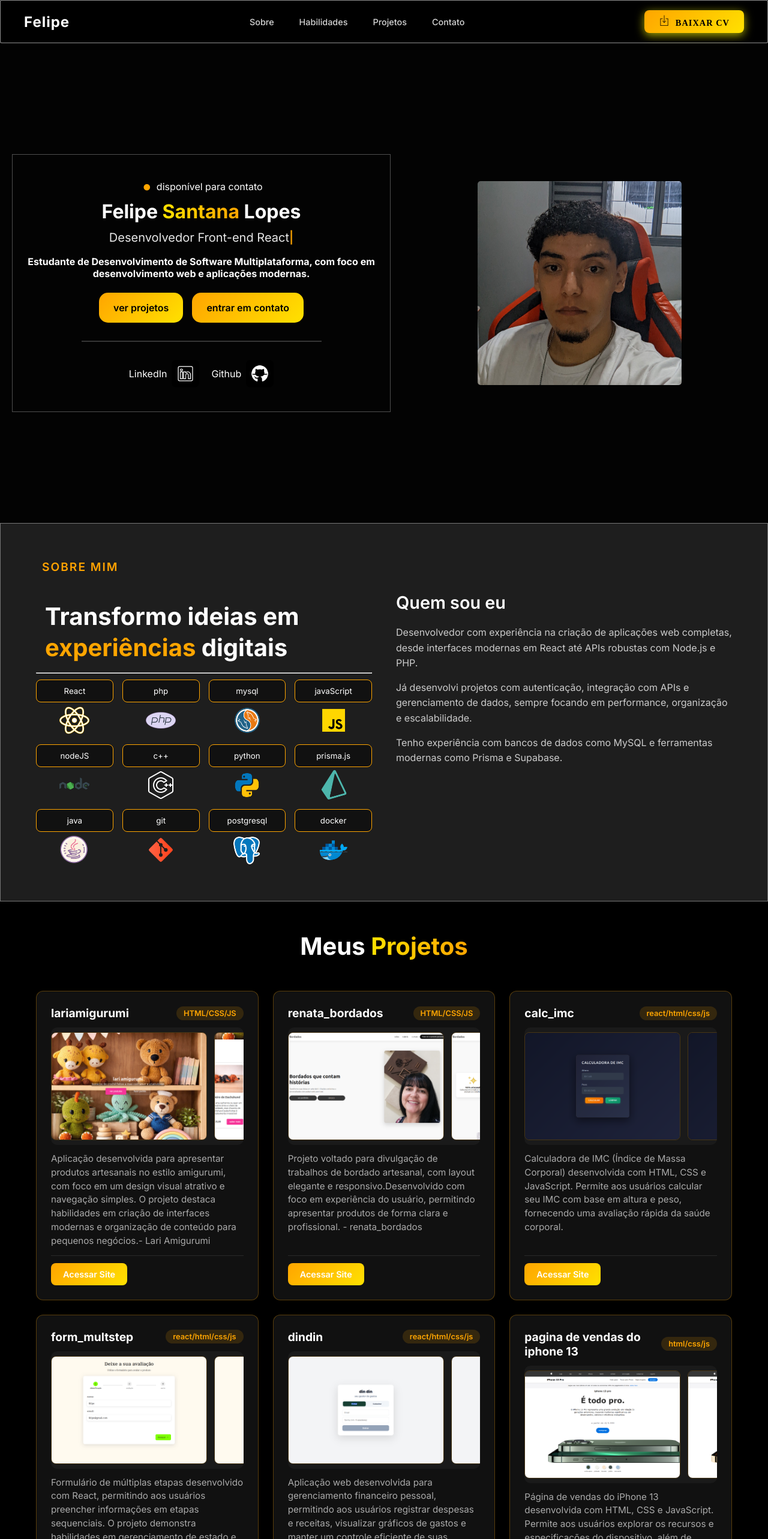
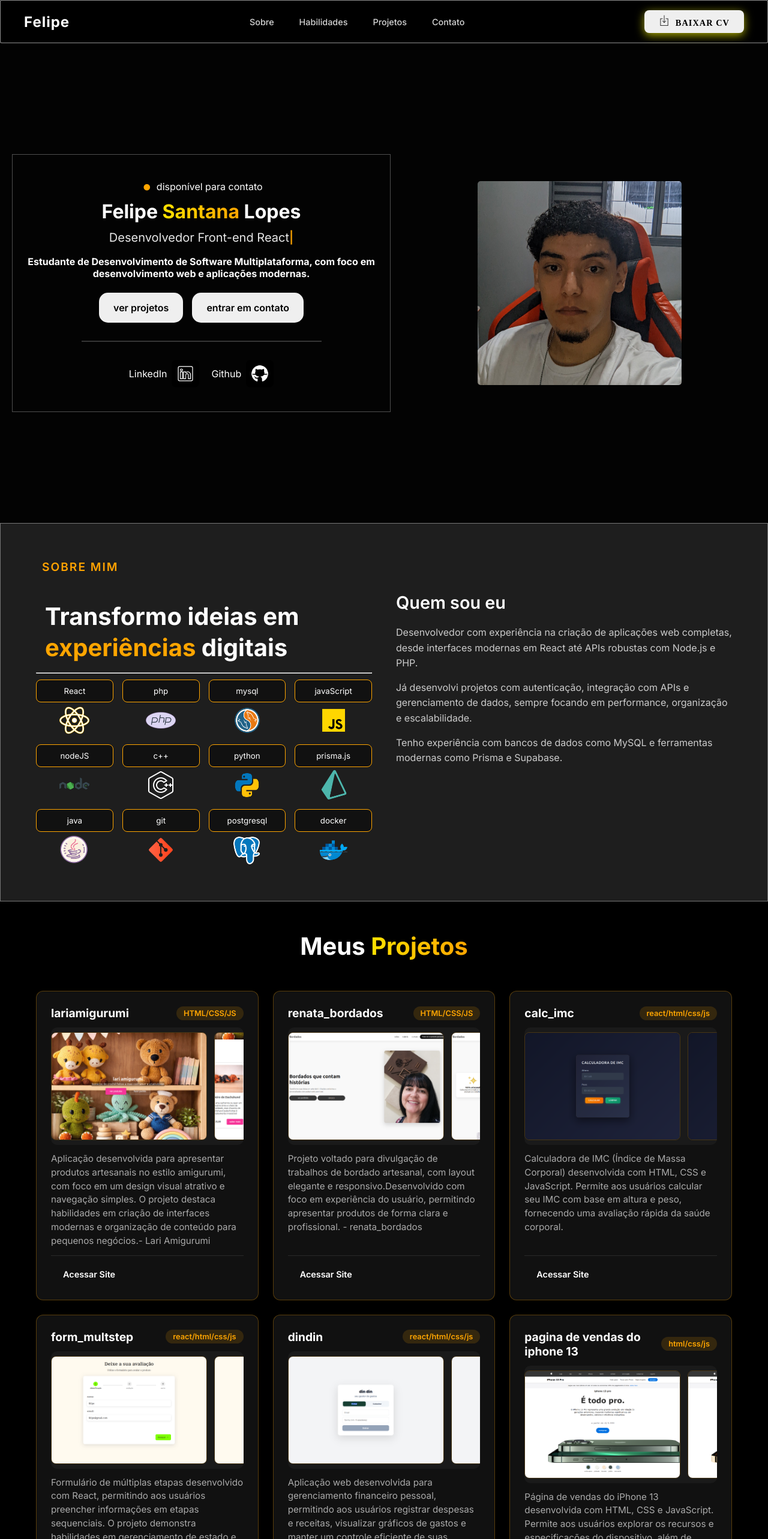
Before and after one commit to 7lipe7/portifolio_felipe, a React (Vite) app in the folder Portifolio_Felipe/: page / in a window 1280 px wide. Shown: the top 2566 px of the page at 60% size. Built offline with nearby package versions, Linux system fonts and the light colour scheme.

Commit message:
featch: melhoria da folha de stilos

```diff
--- a/Portifolio_Felipe/src/pages/style/Nav.css
+++ b/Portifolio_Felipe/src/pages/style/Nav.css
@@ -93,7 +93,8 @@ nav {
 }
 
 #Cv-download {
-    background: linear-gradient(135deg, orange, rgb(255, 225, 0));
+    background: linear-gradient( orange);
+    border: none;
     color: #000000;
     border: none;
     padding: 0.5rem 1.5rem;
@@ -110,7 +111,7 @@ nav {
 
 #Cv-download:hover {
     transform: translateY(-2px);
-    box-shadow: 0 6px 20px rgb(255, 255, 0);
+    box-shadow: 0 6px 20px rgba(212, 212, 8, 0.858);
 }
 
 /* === Mobile Menu Animation === */
--- a/Portifolio_Felipe/src/pages/style/Project.css
+++ b/Portifolio_Felipe/src/pages/style/Project.css
@@ -113,7 +113,8 @@
 }
 
 .repo-gallery-track::-webkit-scrollbar-thumb {
-    background: linear-gradient(90deg, orange, rgb(255, 225, 0));
+    background: linear-gradient( orange);
+    border: none;
     border-radius: 10px;
 }
 
@@ -144,7 +145,8 @@
 .repo-link {
     display: inline-block;
     color: white;
-    background: linear-gradient(135deg, orange, rgb(255, 225, 0));
+    background:linear-gradient( orange);
+    border: none;
     padding: 10px 20px;
     border-radius: 8px;
     text-decoration: none;
--- a/Portifolio_Felipe/src/pages/style/Sobre.css
+++ b/Portifolio_Felipe/src/pages/style/Sobre.css
@@ -94,7 +94,7 @@ body {
 }
 
 .btn-contact button {
-    background: linear-gradient(135deg, orange, rgb(255, 225, 0));
+    background: linear-gradient( orange);
     border: none;
     padding: 15px 24px;
     border-radius: 15px;
@@ -105,7 +105,8 @@ body {
 
 button:hover {
     cursor: pointer;
-    background: linear-gradient(135deg, orange, rgb(255, 225, 0));
+    background: linear-gradient( orange);
+    border: none;
     transform: translateY(-2px);
     box-shadow: 0 6px 20px rgb(255, 255, 0);
     transition: 0.3s;
```
